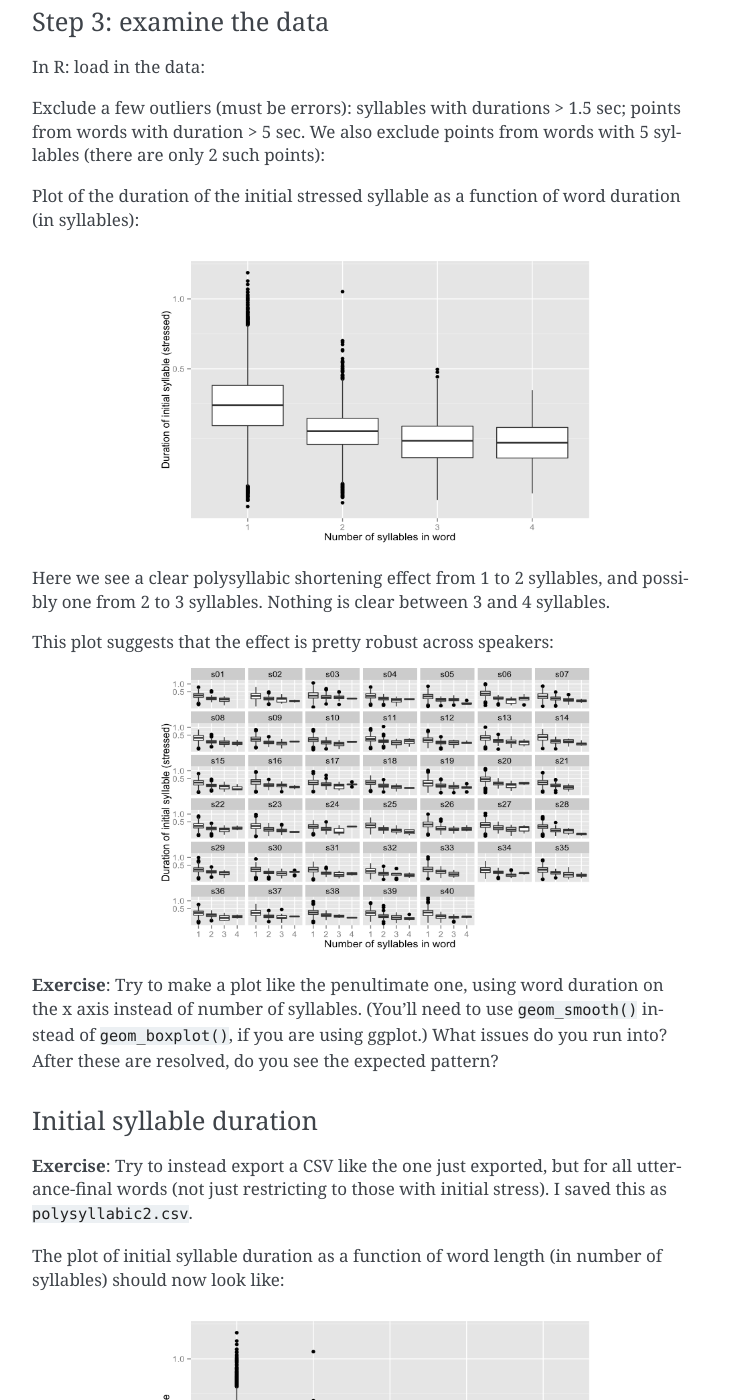
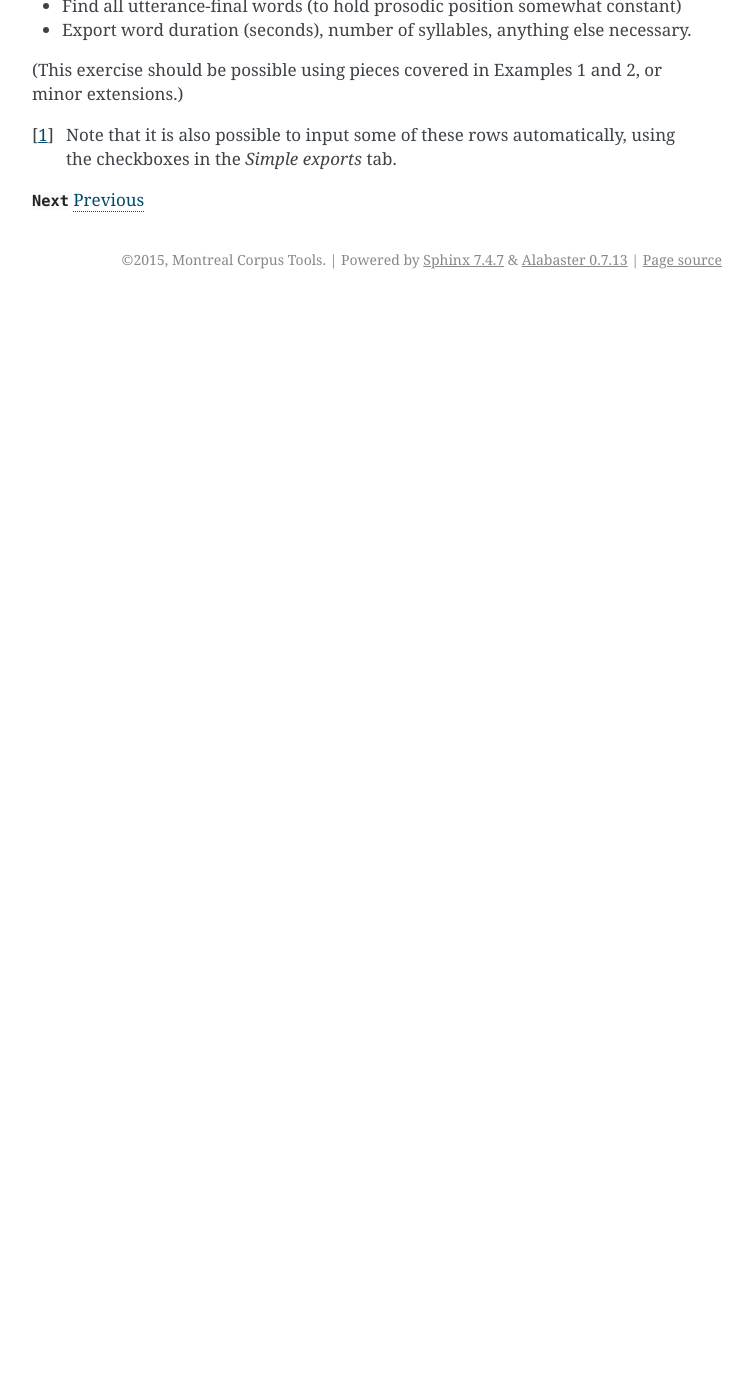
Before and after one commit to MontrealCorpusTools/speechcorpustools, a Sphinx documentation site: the page built from docs/source/tutorial/vignetteMain.rst, in a window 1280 px wide and 1400 px high, scrolled down 8591 px. Shown: the whole window, without its empty margins (388-1140 px from the left). Built offline with Sphinx 7.4.7, drawn with Linux system fonts in a browser that asks for light colours; after the commit the page ends 8890 px from its top, so only the background shows below that; some of the changed text lies outside the part shown.

Commit message:
tutorial updates

```diff
--- a/docs/source/tutorial/vignetteMain.rst
+++ b/docs/source/tutorial/vignetteMain.rst
@@ -95,7 +95,7 @@
 
 Then, add three more filters:
 
-	.. image:: ex1Fig3.png
+	.. figure:: ex1Fig3.png
 		:width: 563px
 		:align: center
 		:alt: Image cannot be displayed in your browser
@@ -133,64 +133,59 @@
 
 In addition, we want some identifying information (to debug, and potentially for building statistical models):
 
-* What *speaker* and *file* each token is from
+* What *speaker* each token is from
 
 * The *time* where the token occurs in the file
 
 * The *orthography* of the word.
 
-* The identity of the *preceding* and *following* consonants.
 
-Each of these 12 variables we would like to export corresponds to one row in an *export profile*.
+
+Each of these 9 variables we would like to export corresponds to one row in an *export profile*.
 
 To **create a new export profile**:
 
 1. Select "New export profile" from the "Export query results" menu.
-
-2. Add one row per variable to be exported, as follows:
-
+2. Add one row per variable to be exported, as follows: [#f1]_
     * Press "+" (create a new row)
-
     * Make selections from drop-down menus to describe the variable.
-
     * Put the name of the variable in the `Output name` field.  (This will be the name of the corresponding column in the exported CSV. You can use whatever name makes sense to you.)
 
-The twelve rows to be added for the variables above result in the following export profile:
+
+The nine rows to be added for the variables above result in the following export profile:
 
 	.. figure:: ex1Fig4.png
 		:width: 600px
 		:align: center
-		:height: 450px
 		:alt: Image cannot be displayed in your browser
 
 
 
 Some explanation of these rows, for a single token:  (We use the [u] in /but/ as a running example)
 
-* Rows 1, 2, 9 are the ``duration``, ``label``, and the beginning time (``time``) of the *phone object* (the [u]), in the containing file.
+* Rows 1, 2, 8 are the ``duration``, ``label``, and the beginning time (``time``) of the *phone object* (the [u]), in the containing file.
 
-* Row 8 refers to the *name* of this file` (called a "discourse" in SCT).
+..
+   * Row 8 refers to the *name* of this file` (called a "discourse" in SCT).
 
-* Rows 3 and 12 refer to the *following phone* object (the [t]): its ``label``, and its ``voicing`` (whether it is voiced or voiceless).
+* Row 3 refers to the ``voicing`` of the *following phone* object (the [t])
     * Note that "following" automatically means "following phone"" (i.e., ``phone`` doesn't need to put put after `following`) because the linguistic objects being found are phones. If the linguistic objects being found were syllabes (as in Example 2 below), "following" would automatically mean "following syllable".
 
-* Row 11 refers, analogously, to the ``label`` of the *preceding phone* object (the [b]).
-
-* Rows 4, 5, and 10 refer to properties of the *word which contains the phone* object: its ``label`` (= orthography, here "boot"), ``neighborhood_density``, and ``frequency``.
+* Rows 4, 5, and 9 refer to properties of the *word which contains the
+  phone* object: its ``frequency``, ``neighborhood density``, and ``label`` (= orthography, here "boot")
 
 * Row 6 refers to the *utterance which contains the phone*: its ``speech_rate``, defined as syll`ables per second over the utterance.
 
 * Row 7 refers to the *speaker* (their ``name``) whose speech contains this phone.
 
-
 Each case can be thought of as a property (shown in ``teletype``) of a linguistic object or organizational unit (shown in *italics*).
-
 
 You can now:
 
-3. **Save the export profile** : Select "Save as...", then enter a name, such as "Buckeye CVC export".
+3. **Save the export profile** : Select "Save as...", then enter a name, such as "LibriSpeech CVC export".
 
-4. **Perform the export** : Select "Run".  You will be prompted to enter a filename to export to; make sure it ends in ``.csv`` (e.g. ``buckeyeCvc.csv``).
+4. **Perform the export** : Select "Run".  You will be prompted to
+   enter a filename to export to; make sure it ends in ``.csv`` (e.g. ``librispeechCvc.csv``).
 
 This will take a while (probably several minutes).
 
@@ -201,14 +196,12 @@
 	.. figure:: ex1Fig5.png
 		:width: 600px
 		:align: center
-		:height: 300px
 		:alt: Image cannot be displayed in your browser
 
+.. highlight:: r
 
-For example, row 2 TODO. (comes at the end of the utterance "not ever been taught")
+.. include:: example1Analysis.rst
 
-
-TODO: R code to load data and see the basic results (big speech rate and frequency effects; small stop voicing effect; no neighborhood density effect).
 
 .. _example2:
 
@@ -222,11 +215,12 @@
 
 Polysyllabic shortening is often -- but not always -- defined as being restricted to accented syllables.  (As in the English, but not the French example.)  Using SCT, we can check whether a couple simple versions of polysyllabic shortening holds in the Buckeye corpus:
 
-1. Considering just utterance-final words with primary stress on the *initial* syllable, does the initial syllable duration decrease as word length increases?
+1. Considering all utterance-final words, does the initial syllable duration decrease as word length increases?
 
-2. Considering all utterance-final words, does the initial syllable duration decrease as word length increases?
+2. Considering just utterance-final words with primary stress on the *initial* syllable, does the initial syllable duration decrease as word length increases?
 
 We show (1) here, and leave (2) as an exercise.
+
 
 
 Step 1: Query profile
@@ -235,7 +229,6 @@
 In this case, we want to make a query for:
 
 * Word-initial syllables
-* \.\.\.which are also primary-stressed
 * \.\.\.only in words at the end of utterances (fixed prosodic position)
 
 For this query profile:
@@ -244,14 +237,12 @@
 * Filters are needed to restrict to:
     * Word-initial syllables
     * Utterance-final words
-    * Primary-stressed syllables
 
 This corresponds to the following query profile, which has been saved (in this screenshot) as "PSS: first syllable" in SCT:
 
 	.. image:: ex2Fig1.png
 		:width: 614px
 		:align: center
-		:height: 307px
 		:alt: Image cannot be displayed in your browser
 
 
@@ -259,19 +250,14 @@
 
 * *Restrict to word-initial syllables*
     * ``alignment``: something about the syllable's alignment
-    * ``left aligned with`` ``word``: what it sas
+    * ``left aligned with`` ``word``: what it says
 * *Restrict to utterance-final words*
     * ``word``: word containing the syllable
-    * ``right aligned with`` utterance``: the word and utterance have the same ending.
+    * ``right aligned with`` utterance``: the word and utterance have
+      the same end time.
 
-The third filter involves a regular expression:
-
-* *Restrict to initial-stressed words*
-    * ``word``: word containing the syllable
-    * ``stress pattern``: a pattern such as \#1002\#, \#1020\#, \#1\# describing the canonical stress pattern (1, 2, 0 = primary, secondary, none).
-    * ``regexp``: a regular expression describing the desired stress pattern. (Here: the string "\#1" followed by any other characters.)
-
-You should **input this query profile**, then **run it** (optionally saving first).  This will take a minute or two.
+You should **input this query profile**, then **run it** (optionally
+saving first).
 
 Step 2: Export profile
 ====
@@ -283,63 +269,27 @@
 * The *duration* of the syllable
 * Various word duration measures: the *number of syllables* and *number of phones* in the word containing the syllable, as well as the *duration* (in seconds) of the word.
 
-We also export other information which may be useful (as in Example 1): the *syllable label*, the *speaker name*, the *file name*, the *time* the token occurs in the file, and the *word label* (its orthography).
+We also export other information which may be useful (as in Example
+1): the *syllable label*, the *speaker name*, the
+*time* the token occurs in the file, the *word label* (its
+orthography), and the word's *stress pattern*
 
-The following export profile contains these seven variables:
+The following export profile contains these nine variables:
 
-TODO
+	.. image:: ex2Fig2.png
+		:width: 614px
+		:align: center
+		:alt: Image cannot be displayed in your browser
 
 After you **enter these rows** in the export profile, **run the export** (optionally saving the export profile first).  I exported it as ``polysyllabic.csv``.
 
 Step 3: examine the data
 ====
 
-In R\: load in the data\:
-
-
-Exclude a few outliers (must be errors): syllables with durations > 1.5 sec; points from words with duration > 5 sec. We also exclude  points from words with 5 syllables (there are only 2 such points):
+.. include:: example2Analysis.rst
 
 
 
-
-Plot of the duration of the initial stressed syllable as a function of word duration (in syllables):
-
-	.. image:: ex2Fig2.png
-		:width: 450px
-		:align: center
-		:height: 300px
-		:alt: Image cannot be displayed in your browser
-
-
-
-Here we see a clear polysyllabic shortening effect from 1 to 2 syllables, and possibly one from 2 to 3 syllables. Nothing is clear between 3 and 4 syllables.
-
-This plot suggests that the effect is pretty robust across speakers:
-	.. image:: ex2Fig3.png
-		:width: 450px
-		:align: center
-		:height: 300px
-		:alt: Image cannot be displayed in your browser
-
-
-**Exercise**: Try to make a plot like the penultimate one, using word duration on the x axis instead of number of syllables.  (You'll need to use ``geom_smooth()`` instead of ``geom_boxplot()``, if you are using ggplot.)  What issues do you run into?  After these are resolved, do you see the expected pattern?
-
-
-Initial syllable duration
-=====
-
-**Exercise**: Try to instead export a CSV like the one just exported, but for all utterance-final words (not just restricting to those with initial stress).  I saved this as ``polysyllabic2.csv``.
-
-The plot of initial syllable duration as a function of word length (in number of syllables) should now look like:
-
-	.. image:: ex2Fig4.png
-		:width: 450px
-		:align: center
-		:height: 300px
-		:alt: Image cannot be displayed in your browser
-
-
-This plot is quite similar for 1-4 sylalbles to the plot where only initial-stressed words are considered (NB: initial-stressed words make up about 82\% of tokens). For 4-5 syllables, there is no clear change  So at least at this coarse level, it looks like polysyllabic shortening effects for English initial syllables are restricted to relatively short words.
 
 
 .. _example3:
@@ -369,4 +319,7 @@
 
 (This exercise should be possible using pieces covered in Examples 1 and 2, or minor extensions.)
 
+.. [#f1] Note that it is also possible to input some of these rows automatically, using the checkboxes in the `Simple exports` tab.
+
+
 :any:`Next <nextsteps>` 			:any:`Previous <enrichment_tutorial>`
```
Also changed, not shown: docs/source/tutorial/ex1Fig3.png, docs/source/tutorial/ex1Fig4.png, docs/source/tutorial/ex1Fig5.png, docs/source/tutorial/ex2Fig1.png, docs/source/tutorial/ex2Fig2.png.
